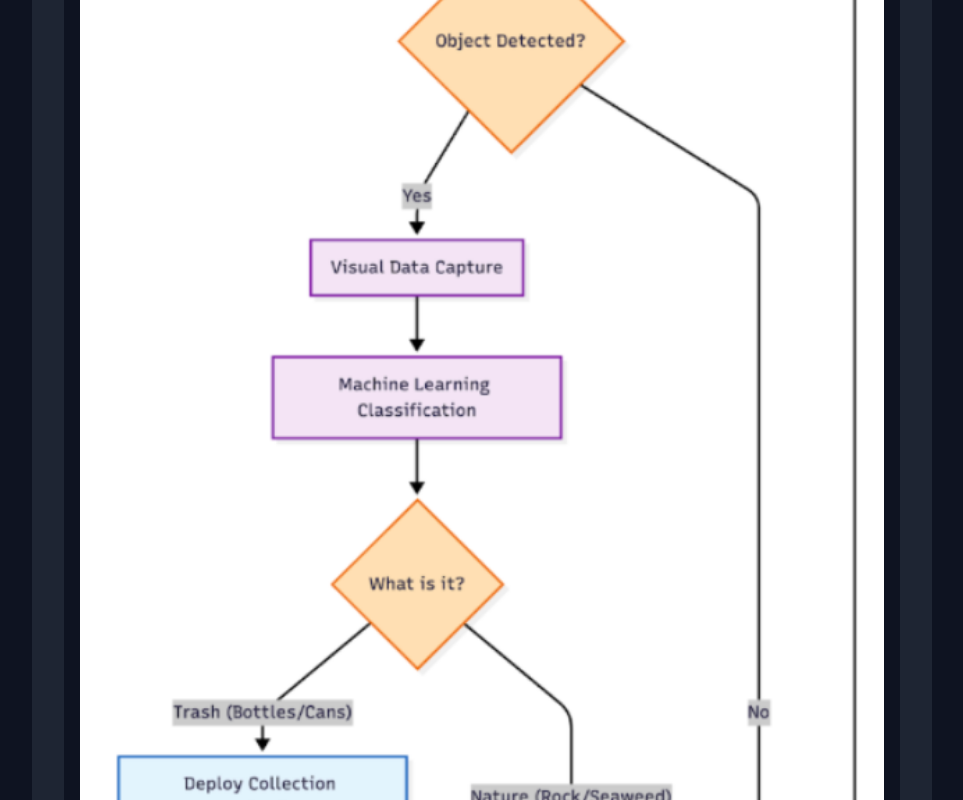
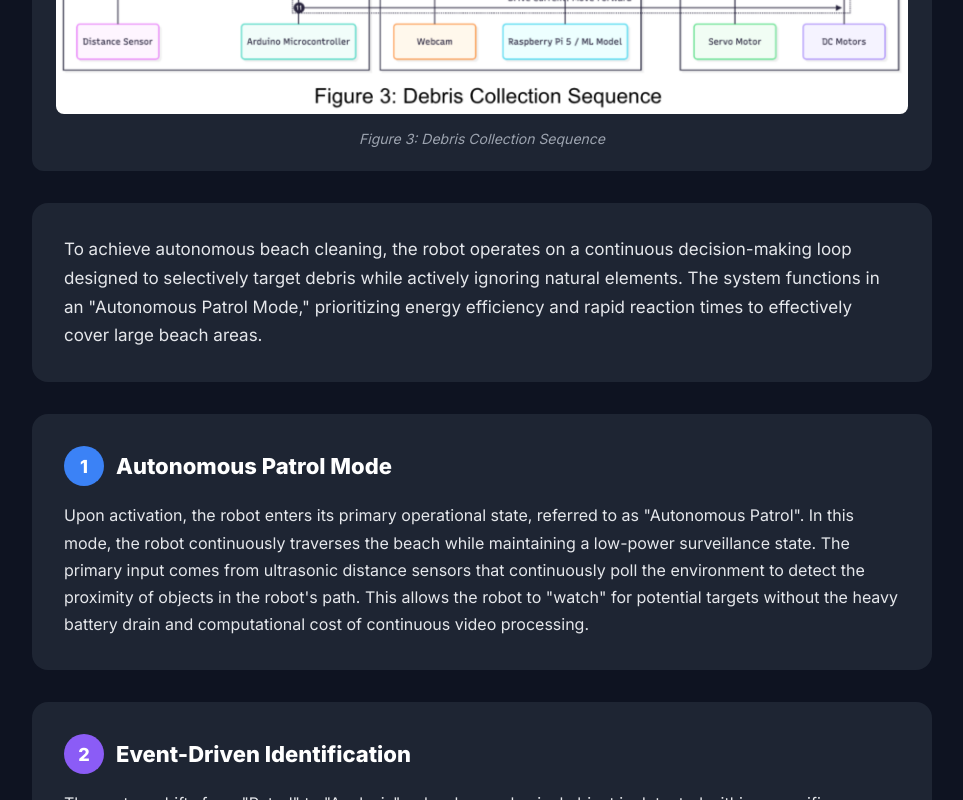
Before and after one commit to groverneev/DuneBroom_Website, a Next.js app: page /about_dunebroom/system-logic in a window 1280 px wide. Shown: the part 880-1680 px from the top of the page, without its empty margins (158-1121 px from the left). Built offline with nearby package versions, Linux system fonts and the light colour scheme.

Commit message:
removed ugly image

```diff
--- a/app/about_dunebroom/system-logic/page.tsx
+++ b/app/about_dunebroom/system-logic/page.tsx
@@ -44,33 +44,19 @@ export default function SystemLogicPage() {
           Process Overview
         </p>
 
-        {/* Introduction */}
+        {/* Figure 3 at the top */}
         <div
           style={{
-            background: "#1e2533",
-            borderRadius: 16,
-            padding: "2rem",
             marginBottom: "2rem",
-          }}
-        >
-          <p style={{ fontSize: 17, lineHeight: 1.7, color: "#e5e7eb", margin: 0, marginBottom: "1.5rem" }}>
-            To achieve autonomous beach cleaning, the robot operates on a continuous decision-making
-            loop designed to selectively target debris while actively ignoring natural elements. The
-            system functions in an &quot;Autonomous Patrol Mode,&quot; prioritizing energy efficiency
-            and rapid reaction times to effectively cover large beach areas.
-          </p>
-          <div
-            style={{
-              marginTop: "1.5rem",
             borderRadius: 12,
             overflow: "hidden",
-              background: "#0E1321",
-              padding: "1rem",
+            background: "#1e2533",
+            padding: "1.5rem",
           }}
         >
           <Image
-              src="/Figure_1_Operational_Workflow.png"
-              alt="Figure 1: Operational Workflow"
+            src="/Figure_3_Collection_Sequence.png"
+            alt="Figure 3: Debris Collection Sequence"
             width={800}
             height={600}
             style={{
@@ -89,9 +75,25 @@ export default function SystemLogicPage() {
               fontStyle: "italic",
             }}
           >
-              Figure 1: Operational Workflow
+            Figure 3: Debris Collection Sequence
           </p>
         </div>
+
+        {/* Introduction */}
+        <div
+          style={{
+            background: "#1e2533",
+            borderRadius: 16,
+            padding: "2rem",
+            marginBottom: "2rem",
+          }}
+        >
+          <p style={{ fontSize: 17, lineHeight: 1.7, color: "#e5e7eb", margin: 0 }}>
+            To achieve autonomous beach cleaning, the robot operates on a continuous decision-making
+            loop designed to selectively target debris while actively ignoring natural elements. The
+            system functions in an &quot;Autonomous Patrol Mode,&quot; prioritizing energy efficiency
+            and rapid reaction times to effectively cover large beach areas.
+          </p>
         </div>
 
         {/* Autonomous Patrol Mode */}
@@ -298,39 +300,6 @@ export default function SystemLogicPage() {
               </p>
             </div>
           </div>
-          <div
-            style={{
-              marginTop: "1.5rem",
-              borderRadius: 12,
-              overflow: "hidden",
-              background: "#0E1321",
-              padding: "1rem",
-            }}
-          >
-            <Image
-              src="/Figure_3_Collection_Sequence.png"
-              alt="Figure 3: Debris Collection Sequence"
-              width={800}
-              height={600}
-              style={{
-                width: "100%",
-                height: "auto",
-                borderRadius: 8,
-              }}
-            />
-            <p
-              style={{
-                fontSize: 14,
-                color: "#9ca3af",
-                textAlign: "center",
-                marginTop: "0.75rem",
-                marginBottom: 0,
-                fontStyle: "italic",
-              }}
-            >
-              Figure 3: Debris Collection Sequence
-            </p>
-          </div>
         </div>
       </section>
     </main>
```
Lines whose indentation alone changed are shown as unchanged.
